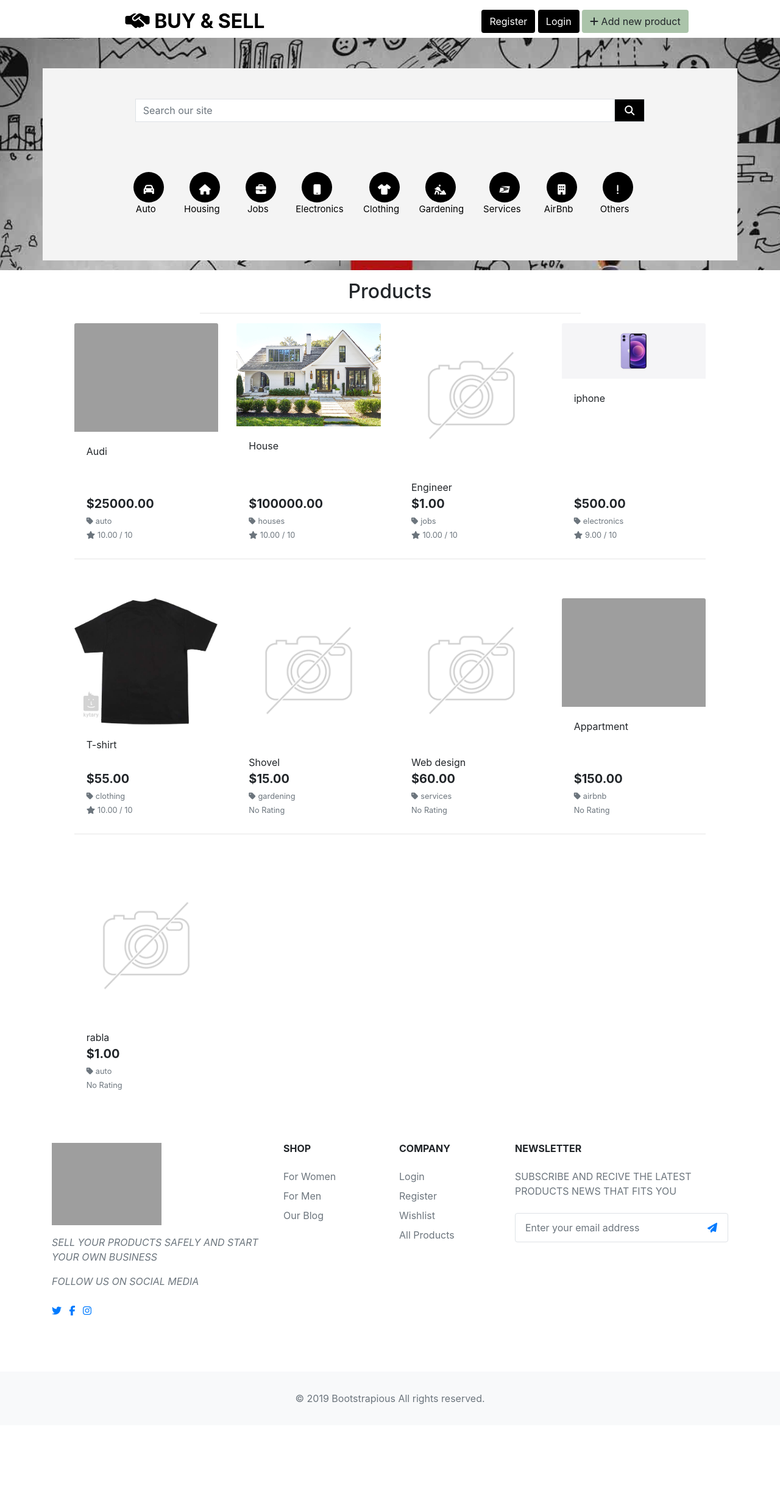
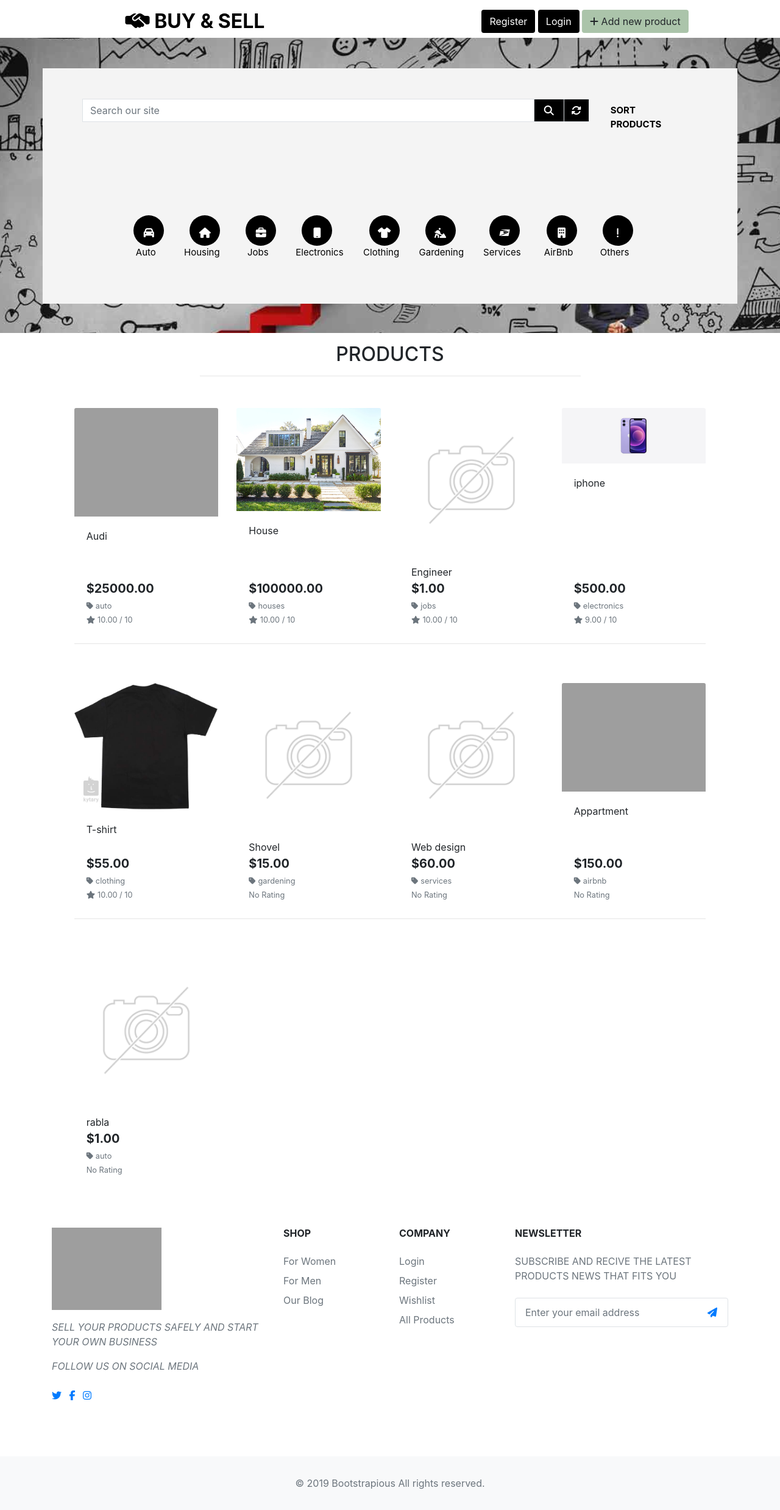
Before and after one commit to MihaiElisei/BuyAndSell, a Django app: page /products/ in a window 1280 px wide. Shown: the whole page at 61% size. Before the commit the page ends 2303 px from the top, so only its background shows below. Run offline with Django 3.2, Linux system fonts and the light colour scheme; data comes from the database, SQL or seed files in the repository; both versions use the stored data as it was after the commit; some libraries are stand-ins or nearby versions; grey boxes are pictures that could not be loaded.

Commit message:
added sorting functionality

```diff
--- a/products/templates/products/products.html
+++ b/products/templates/products/products.html
@@ -2,16 +2,15 @@
 {% load static %}
 
 {% block content %}
-<div class="container-fluid mt-3">
+<div class="container-fluid mt-3" style="background-color: #fff;">
     <div class="row" style="background-color: #fff;">
-        <div class="col text-center mt-3">
-            <h2>Products</h2>
+        <div class="col-12 text-center mt-3">
+            <h2 class="uppercase">Products</h2>
             <hr class="w-50 mb-1">
         </div>
     </div>
-    <div class="row" style="background-color: #fff;">
+    <div class="row mt-5" style="background-color: #fff;">
         <div class="product-container col-10 offset-1">
-            <div class="row mt-1 mb-2"></div>
             <div class="row ">
                 {% for product in products %}
                     <div class="col-sm-6 col-md-6 col-lg-4 col-xl-3">
--- a/products/views.py
+++ b/products/views.py
@@ -1,5 +1,8 @@
 from django.shortcuts import render, get_object_or_404
-from .models import Product
+from django.contrib import messages
+from django.db.models import Q
+from django.db.models.functions import Lower
+from .models import Product, Category
 
 # Create your views here.
 
@@ -8,8 +11,48 @@ def all_products(request):
     """ A view to show all products, including sorting and search queries """
 
     products = Product.objects.all()
+    query = None
+    categories = None
+    sort = None
+    direction = None
+
+    if request.GET:
+        if 'sort' in request.GET:
+            sortkey = request.GET['sort']
+            sort = sortkey
+            if sortkey == 'name':
+                sortkey = 'lower_name'
+                products = products.annotate(lower_name=Lower('name'))
+            if sortkey == 'category':
+                sortkey = 'category__name'
+            if 'direction' in request.GET:
+                direction = request.GET['direction']
+                if direction == 'desc':
+                    sortkey = f'-{sortkey}'
+            products = products.order_by(sortkey)
+
+        if 'category' in request.GET:
+            categories = request.GET['category'].split(',')
+            products = products.filter(category__name__in=categories)
+            categories = Category.objects.filter(name__in=categories)
+
+        if 'q' in request.GET:
+            query = request.GET['q']
+            if not query:
+                messages.error(request,
+                               ("You didn't enter any search criteria!"))
+                return redirect(reverse('products'))
+
+            queries = Q(name__icontains=query) | Q(description__icontains=query)
+            products = products.filter(queries)
+
+    current_sorting = f'{sort}_{direction}'
+
     context = {
         'products': products,
+        'search_term': query,
+        'current_categories': categories,
+        'current_sorting': current_sorting,
     }
 
     return render(request, 'products/products.html', context)
--- a/templates/includes/main-nav.html
+++ b/templates/includes/main-nav.html
@@ -1,7 +1,7 @@
 <div class="container main-nav" style="background-color: #f4f4f4; margin-top: 50px;">
     <div class="row" style="padding: 50px; ">
        <div class="mx-auto col-12 col-lg-10">
-        <form method="GET" action="" >
+        <form method="GET" action="{% url 'products' %}" >
             <div class="input-group w-100">
                 <input class="form-control border border-black rounded-0" type="text" name="q" placeholder="Search our site">
                 <div class="input-group-append">
@@ -10,64 +10,80 @@
                             <i class="fas fa-search"></i>
                         </span>
                     </button>
+                    <a href="{% url 'products' %}" class="form-control btn btn-black border border-black rounded-0" style="margin-right: 5px;"><i class="fas fa-sync-alt"></i></a>
                 </div>
             </div>
         </form>
        </div>
+       <div class="col d-flex justify-content-end mr-3">
+        <ul class="navbar-nav">
+            <li class="nav-item dropdown">
+                <a class="logo-font font-weight-bold nav-link text-black" href="#" id="all-products-link" data-toggle="dropdown" aria-haspopup="true" aria-expanded="false">
+                    Sort Products
+                </a>
+                <div class="dropdown-menu border-0" aria-labelledby="all-products-link">
+                    <a href="{% url 'products' %}?sort=price&direction=asc" class="dropdown-item">By Price</a>
+                    <a href="{% url 'products' %}?sort=rating&direction=desc" class="dropdown-item ">By Rating</a>
+                    <a href="{% url 'products' %}?sort=category&direction=asc" class="dropdown-item ">By Category</a>
+                </div>
+            </li>
+        </ul>
     </div>
-    <div class="row p-3" >
+    </div>
+
+    <div class="row p-3 mt-5 mb-5" >
         <div class="mx-auto col-12 col-lg-10">
             <div class="d-flex" style="flex-wrap: wrap;">
                 <div class="p-3 menu-item">
-                    <a href="">
+                    <a href="{% url 'products' %}?category=auto,car,cars,automobiles">
                         <i class="fas fa-car"></i>
                         <p class="text-center nav-item">Auto</p>
                     </a>
                 </div>
                 <div class="p-3 menu-item">
-                    <a href="">
+                    <a href="{% url 'products' %}?category=housing">
                         <i class="fas fa-house"></i>
                         <p class="text-center nav-item">Housing</p>
                     </a>
                 </div>
                 <div  class="p-3 menu-item">
-                    <a href="">
+                    <a href="{% url 'products' %}?category=jobs">
                         <i class="fas fa-briefcase"></i>
                         <p class="text-center nav-item">Jobs</p>
                     </a>
                 </div>
                 <div  class="p-3 menu-item">
-                    <a href="">
+                    <a href="{% url 'products' %}?category=electronics">
                         <i class="fas fa-mobile"></i>
                         <p class="text-center nav-item">Electronics</p>
                     </a>
                 </div>
                 <div  class="p-3 menu-item">
-                    <a href="">
+                    <a href="{% url 'products' %}?category=clothing">
                         <i class="fas fa-tshirt"></i>
                         <p class="text-center nav-item">Clothing</p>
                     </a>
                 </div>
                 <div  class="p-3 menu-item">
-                    <a href="">
+                    <a href="{% url 'products' %}?category=gardening">
                         <i class="fas fa-digging"></i>
                         <p class="text-center nav-item">Gardening</p>
                     </a>
                 </div>
                 <div  class="p-3 menu-item">
-                    <a href="">
+                    <a href="{% url 'products' %}?category=services">
                         <i class="fab fa-usps"></i>
                         <p class="text-center nav-item">Services</p>
                     </a>
                 </div>
                 <div  class="p-3 menu-item">
-                    <a href="">
+                    <a href="{% url 'products' %}?category=airbnb">
                         <i class="fas fa-building"></i>
                         <p class="text-center nav-item">AirBnb</p>
                     </a>
                 </div>
                 <div  class="p-3 menu-item">
-                    <a href="">
+                    <a href="{% url 'products' %}?category=others">
                         <i class="fas fa-exclamation"></i>
                         <p class="text-center nav-item">Others</p>
                     </a>
```
Also changed, not shown: db.sqlite3.
